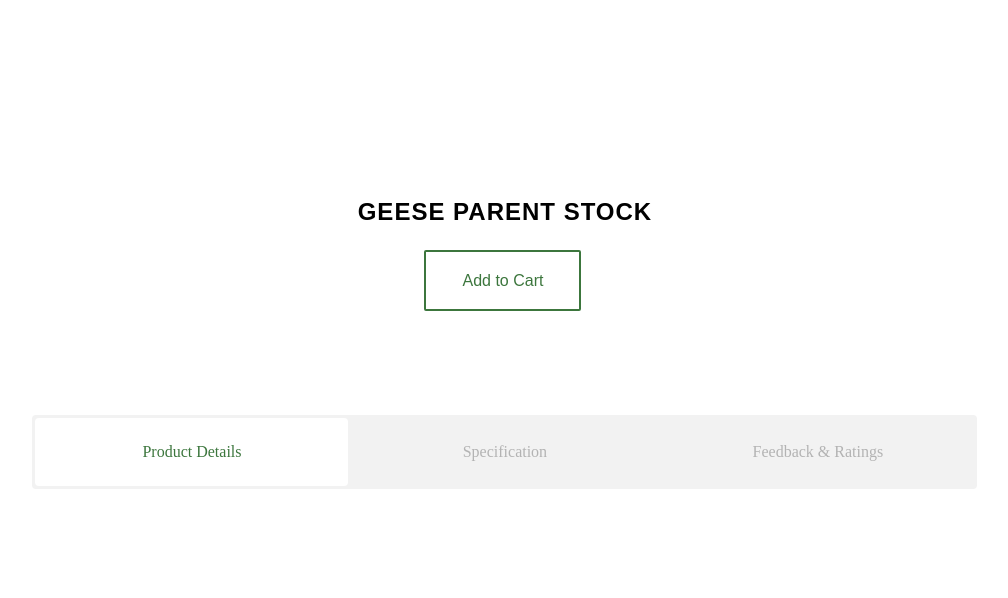
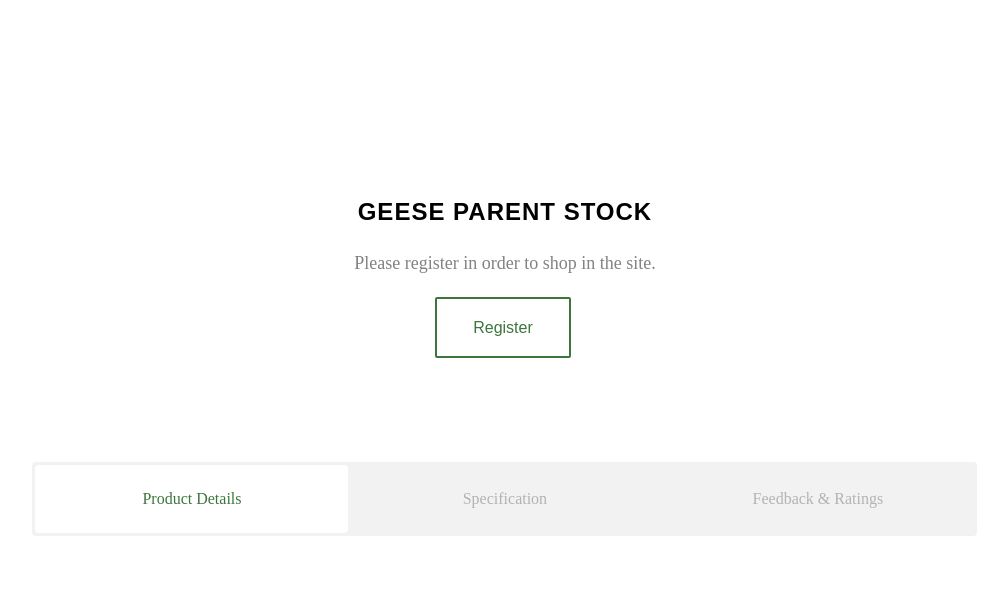
Before and after one commit to Dee68/glowing-octo-spork, a Django app: a page that uses templates/products/product_details.html in a window 1280 px wide. Shown: the part 1016-1614 px from the top of the page, without its empty margins (135-1143 px from the left). Run offline with Django 3.2, Linux system fonts and the light colour scheme; data comes from the database, SQL or seed files in the repository; tables that the repository leaves empty hold one stand-in row (values such as "Sample post"); some libraries are stand-ins or nearby versions; some web fonts are replaced.

Commit message:
detail page changed

```diff
--- a/templates/products/product_details.html
+++ b/templates/products/product_details.html
@@ -35,12 +35,18 @@
 						<div class="col-md-8 col-md-offset-2 text-center fh5co-heading">
 							<h2 id="pro{{ product.id }}">{{ product.title }}</h2>
 							<p>
-							  <form action="{% url 'products:cart_details' %}" method="POST">
+							{% if request.user.is_authenticated %}
+							<form action="{% url 'products:cart_details' %}" method="POST">
 							   {% csrf_token %}
 							    <input type="hidden" value="{{ product.id }}" name="pid" id="p{{ product.id }}">
                                 <input type="hidden" value="1" name="qty" id="qty">
 								<button class="btn btn-primary btn-outline btn-lg addToCart"  id="addToCart">Add to Cart</button>
 							  </form>
+							{% else %}
+							<p> Please register in order to shop in the site.</p>
+							<a href="{% url 'register' %}" class="btn btn-primary btn-outline btn-lg">Register</a>
+							{% endif %}
+
 								{% comment %} <a href="#" class="btn btn-primary btn-outline btn-lg">Compare</a> {% endcomment %}
 
 							</p>
```
